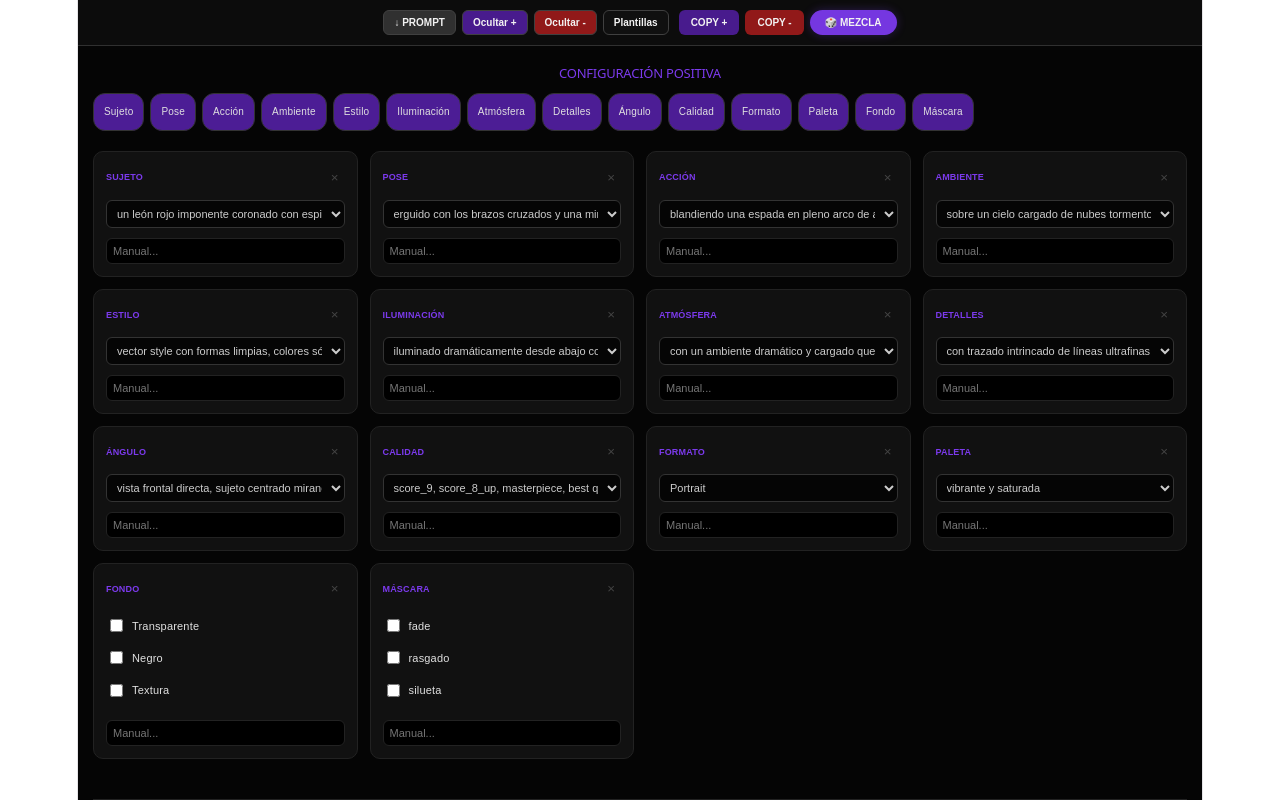
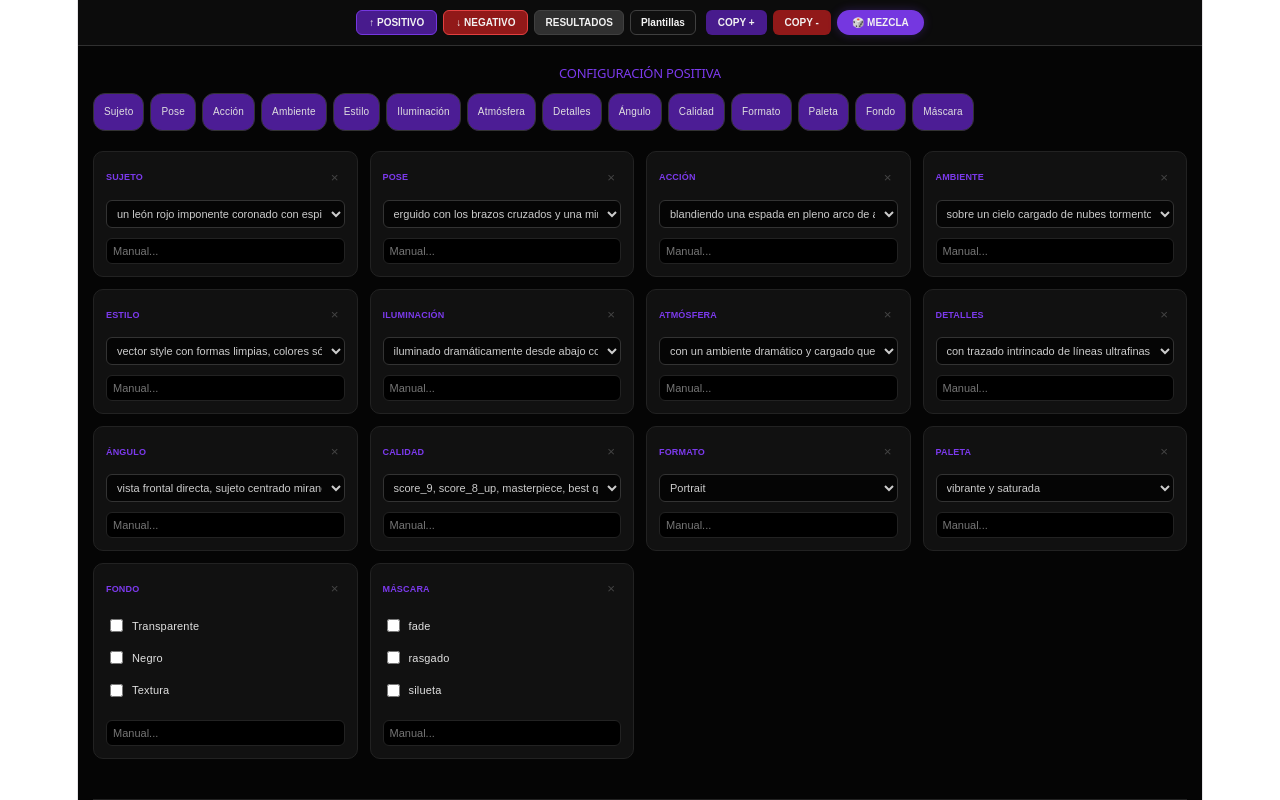
Before and after one commit to kpauquez/DTFGen, a React (Vite) app: page / in a window 1280 px wide. Shown: the top 800 px of the page. Built offline with nearby package versions, Linux system fonts and the light colour scheme.

Commit message:
Add files via upload

```diff
--- a/src/App.jsx
+++ b/src/App.jsx
@@ -31,9 +31,6 @@ const App = () => {
 
   const [templates, setTemplates] = useState([]);
   const [templateName, setTemplateName] = useState("");
-
-  const [showPosTabs, setShowPosTabs] = useState(true);
-  const [showNegTabs, setShowNegTabs] = useState(true);
   const [showTemplates, setShowTemplates] = useState(false);
 
   // Referencias para el scroll
@@ -91,7 +88,7 @@ const App = () => {
 
   const scrollToSection = (ref) => {
     if (ref && ref.current) {
-      const offset = 140; // Mayor offset por si el menú crece en altura en móviles
+      const offset = 100;
       const bodyRect = document.body.getBoundingClientRect().top;
       const elementRect = ref.current.getBoundingClientRect().top;
       const elementPosition = elementRect - bodyRect;
@@ -104,21 +101,8 @@ const App = () => {
     }
   };
 
-  const handleTogglePos = () => {
-    const nextState = !showPosTabs;
-    setShowPosTabs(nextState);
-    if (nextState) setTimeout(() => scrollToSection(posSectionRef), 100);
-  };
-
-  const handleToggleNeg = () => {
-    const nextState = !showNegTabs;
-    setShowNegTabs(nextState);
-    if (nextState) setTimeout(() => scrollToSection(negSectionRef), 100);
-  };
-
   const handleToggleTemplates = () => {
-    const nextState = !showTemplates;
-    setShowTemplates(nextState);
+    setShowTemplates(!showTemplates);
     window.scrollTo({ top: 0, behavior: "smooth" });
   };
 
@@ -230,7 +214,7 @@ const App = () => {
   return (
     <div style={{ backgroundColor: "#050505", minHeight: "100vh", color: "#e0e0e0", fontFamily: "sans-serif" }}>
 
-      {/* MENÚ SUPERIOR FLOTANTE RESPONSIVO */}
+      {/* MENÚ SUPERIOR FLOTANTE */}
       <nav style={{
         position: "sticky",
         top: 0,
@@ -238,34 +222,38 @@ const App = () => {
         backgroundColor: "rgba(15, 15, 15, 0.9)",
         backdropFilter: "blur(12px)",
         borderBottom: "1px solid #333",
-        padding: "10px 15px", // Reducido para móvil
+        padding: "10px 15px",
         display: "flex",
-        flexWrap: "wrap", // Permite que los botones bajen de línea
+        flexWrap: "wrap",
         justifyContent: "center",
         alignItems: "center",
         gap: "10px",
         opacity: 0.95
       }}>
-        {/* GRUPO DE ACCIONES DE VISTA */}
         <div style={{ display: "flex", gap: "6px", flexWrap: "wrap", justifyContent: "center" }}>
+          <button
+            onClick={() => scrollToSection(posSectionRef)}
+            style={{ backgroundColor: "#4c1d95", color: "#fff", border: "1px solid #7c3aed", padding: "6px 12px", borderRadius: "6px", fontSize: "10px", cursor: "pointer", fontWeight: "bold" }}
+          >
+            ↑ POSITIVO
+          </button>
+          <button
+            onClick={() => scrollToSection(negSectionRef)}
+            style={{ backgroundColor: "#991b1b", color: "#fff", border: "1px solid #ef4444", padding: "6px 12px", borderRadius: "6px", fontSize: "10px", cursor: "pointer", fontWeight: "bold" }}
+          >
+            ↓ NEGATIVO
+          </button>
           <button
             onClick={() => scrollToSection(resultsSectionRef)}
             style={{ backgroundColor: "#333", color: "#fff", border: "1px solid #444", padding: "6px 10px", borderRadius: "6px", fontSize: "10px", cursor: "pointer", fontWeight: "bold" }}
           >
-            ↓ PROMPT
-          </button>
-          <button onClick={handleTogglePos} style={{ backgroundColor: showPosTabs ? "#4c1d95" : "#111", color: "#fff", border: "1px solid #444", padding: "6px 10px", borderRadius: "6px", fontSize: "10px", cursor: "pointer", fontWeight: "bold" }}>
-            {showPosTabs ? "Ocultar +" : "Ver +"}
-          </button>
-          <button onClick={handleToggleNeg} style={{ backgroundColor: showNegTabs ? "#991b1b" : "#111", color: "#fff", border: "1px solid #444", padding: "6px 10px", borderRadius: "6px", fontSize: "10px", cursor: "pointer", fontWeight: "bold" }}>
-            {showNegTabs ? "Ocultar -" : "Ver -"}
+            RESULTADOS
           </button>
           <button onClick={handleToggleTemplates} style={{ backgroundColor: showTemplates ? "#065f46" : "#111", color: "#fff", border: "1px solid #444", padding: "6px 10px", borderRadius: "6px", fontSize: "10px", cursor: "pointer", fontWeight: "bold" }}>
             Plantillas
           </button>
         </div>
 
-        {/* GRUPO DE ACCIONES DE COPIA Y MEZCLA */}
         <div style={{ display: "flex", gap: "6px", flexWrap: "wrap", justifyContent: "center", alignItems: "center" }}>
           <button onClick={handleCopyPos} style={{ backgroundColor: copiedPos ? "#10b981" : "#4c1d95", color: "#fff", border: "none", padding: "7px 12px", borderRadius: "6px", fontSize: "10px", cursor: "pointer", fontWeight: "bold" }}>
             {copiedPos ? "OK!" : "COPY +"}
@@ -279,7 +267,7 @@ const App = () => {
         </div>
       </nav>
 
-      <div style={{ padding: "20px 15px" }}> {/* Ajustado para móvil */}
+      <div style={{ padding: "20px 15px" }}>
 
         {/* PLANTILLAS */}
         {showTemplates && (
@@ -315,7 +303,7 @@ const App = () => {
 
         <div ref={posSectionRef}>
           <h2 style={{ fontSize: "13px", color: "#7c3aed", marginBottom: "12px" }}>CONFIGURACIÓN POSITIVA</h2>
-          {showPosTabs && (
+          {/* TABS POSITIVOS SIEMPRE VISIBLES */}
           <div style={{ display: "flex", flexWrap: "wrap", gap: "6px", marginBottom: "20px" }}>
             {Object.keys(HMR_LABELS).map(key => (
               <div key={key} onClick={() => toggleCategory(key)} style={{ padding: "5px 10px", borderRadius: "12px", fontSize: "10px", cursor: "pointer", backgroundColor: hmrCards[key]?.active ? "#4c1d95" : "#111", border: "1px solid #333" }}>
@@ -323,7 +311,6 @@ const App = () => {
               </div>
             ))}
           </div>
-          )}
           <div style={{ display: "grid", gridTemplateColumns: "repeat(auto-fill, minmax(240px, 1fr))", gap: "12px", marginBottom: "40px" }}>
             {Object.keys(HMR_LABELS).map(key => hmrCards[key]?.active && (
               <Card key={key} id={key} label={HMR_LABELS[key]} hmrCards={hmrCards} bank={bank} toggleCategory={toggleCategory} handleMultiSelect={handleMultiSelect} setHmrCards={setHmrCards} color="#7c3aed" />
@@ -333,7 +320,7 @@ const App = () => {
 
         <div ref={negSectionRef} style={{ borderTop: "1px solid #222", paddingTop: "30px" }}>
           <h2 style={{ fontSize: "13px", color: "#ef4444", marginBottom: "12px" }}>PROMPT NEGATIVO</h2>
-          {showNegTabs && (
+          {/* TABS NEGATIVOS SIEMPRE VISIBLES */}
           <div style={{ display: "flex", flexWrap: "wrap", gap: "6px", marginBottom: "20px", padding: "10px", backgroundColor: "#1a0a0a", borderRadius: "10px", border: "1px solid #991b1b33" }}>
             {Object.keys(NEGATIVE_LABELS).map(key => (
               <div key={key} onClick={() => toggleCategory(key)} style={{ padding: "5px 10px", borderRadius: "12px", fontSize: "10px", cursor: "pointer", backgroundColor: hmrCards[key]?.active ? "#991b1b" : "#111", border: "1px solid #444" }}>
@@ -341,7 +328,6 @@ const App = () => {
               </div>
             ))}
           </div>
-          )}
           <div style={{ display: "grid", gridTemplateColumns: "repeat(auto-fill, minmax(240px, 1fr))", gap: "12px", marginBottom: "40px" }}>
             {Object.keys(NEGATIVE_LABELS).map(key => hmrCards[key]?.active && (
               <Card key={key} id={key} label={NEGATIVE_LABELS[key]} hmrCards={hmrCards} bank={bank} toggleCategory={toggleCategory} handleMultiSelect={handleMultiSelect} setHmrCards={setHmrCards} color="#ef4444" isNeg />
```
Lines whose indentation alone changed are shown as unchanged.
